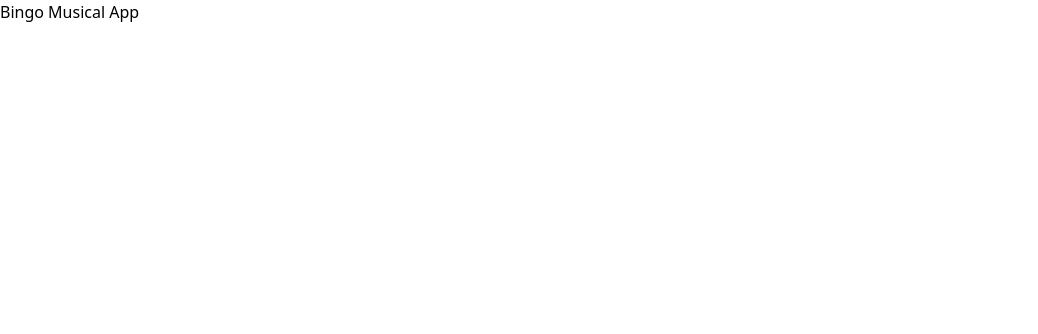
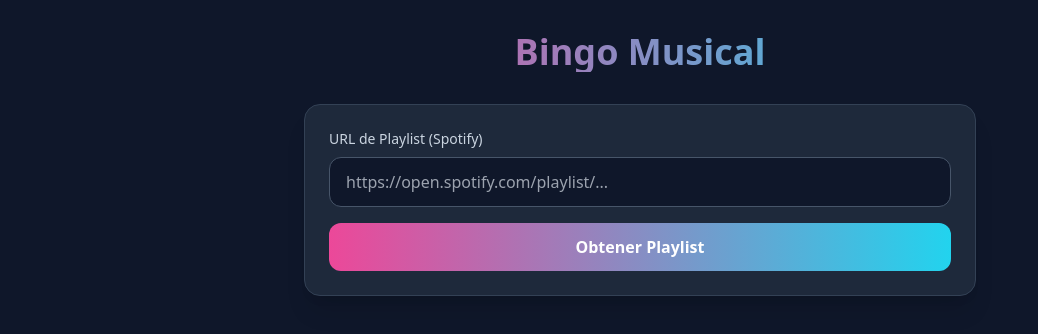
Before and after one commit to abrilgavilan11/bingo-front, a React (Vite) app: page / in a window 1280 px wide. Shown: the top 334 px of the page, without its empty margins (0-1038 px from the left). Built offline with nearby package versions, Linux system fonts and the light colour scheme.

Commit message:
feat: implement Spotify playlist integration service and fetch UI in App component

```diff
--- a/src/App.jsx
+++ b/src/App.jsx
@@ -1,7 +1,92 @@
+import { useState } from 'react';
+import { fetchPlaylist } from './services/api';
+
 export default function App() {
+  const [url, setUrl] = useState('');
+  const [data, setData] = useState(null);
+  const [loading, setLoading] = useState(false);
+  const [error, setError] = useState('');
+
+  const handleSubmit = async (e) => {
+    e.preventDefault();
+    setLoading(true);
+    setError('');
+    setData(null);
+
+    try {
+      const result = await fetchPlaylist(url);
+      setData(result);
+    } catch (err) {
+      setError(err.message);
+    } finally {
+      setLoading(false);
+    }
+  };
+
   return (
-    <div>
-      <h1>Bingo Musical App</h1>
+    <div className="min-h-screen bg-slate-900 text-white p-8 font-sans">
+      <div className="max-w-2xl mx-auto space-y-8">
+        <h1 className="text-4xl font-bold text-center text-transparent bg-clip-text bg-gradient-to-r from-pink-500 to-cyan-400">
+          Bingo Musical
+        </h1>
+
+        <div className="bg-slate-800 p-6 rounded-2xl shadow-xl border border-slate-700">
+          <form onSubmit={handleSubmit} className="space-y-4">
+            <div>
+              <label htmlFor="url" className="block text-sm font-medium text-slate-300 mb-2">
+                URL de Playlist (Spotify)
+              </label>
+              <input
+                id="url"
+                type="text"
+                value={url}
+                onChange={(e) => setUrl(e.target.value)}
+                placeholder="https://open.spotify.com/playlist/..."
+                className="w-full bg-slate-900 border border-slate-600 rounded-xl px-4 py-3 text-white focus:outline-none focus:ring-2 focus:ring-cyan-400 transition-all"
+                required
+              />
+            </div>
+            <button
+              type="submit"
+              disabled={loading}
+              className="w-full bg-gradient-to-r from-pink-500 to-cyan-400 text-white font-bold py-3 rounded-xl hover:opacity-90 transition-opacity disabled:opacity-50"
+            >
+              {loading ? 'Cargando...' : 'Obtener Playlist'}
+            </button>
+          </form>
+        </div>
+
+        {error && (
+          <div className="bg-red-500/20 border border-red-500 text-red-200 p-4 rounded-xl">
+            {error}
+          </div>
+        )}
+
+        {data && (
+          <div className="bg-slate-800 p-6 rounded-2xl border border-slate-700 space-y-4">
+            <h2 className="text-2xl font-semibold text-cyan-400">
+              ¡Playlist cargada con éxito!
+            </h2>
+            <p className="text-slate-300">
+              Total de canciones: <span className="font-bold text-white">{data.totalTracks}</span>
+            </p>
+
+            <div className="max-h-96 overflow-y-auto space-y-2 pr-2 custom-scrollbar">
+              {data.tracks.map((track, idx) => (
+                <div key={idx} className="flex items-center space-x-4 bg-slate-900 p-3 rounded-lg border border-slate-700/50">
+                  {track.cover_url && (
+                    <img src={track.cover_url} alt={track.title} className="w-12 h-12 rounded object-cover shadow-sm" />
+                  )}
+                  <div className="flex-1 min-w-0">
+                    <p className="text-white font-medium truncate">{track.title}</p>
+                    <p className="text-slate-400 text-sm truncate">{track.artist}</p>
+                  </div>
+                </div>
+              ))}
+            </div>
+          </div>
+        )}
+      </div>
     </div>
-  )
+  );
 }
--- /dev/null
+++ b/src/services/api.js
@@ -0,0 +1,16 @@
+import axios from 'axios';
+
+const api = axios.create({
+  baseURL: 'http://localhost:3001/api',
+});
+
+export const fetchPlaylist = async (url) => {
+  try {
+    const response = await api.post('/spotify/playlist', { url });
+    return response.data;
+  } catch (error) {
+    throw new Error(error.response?.data?.error || 'Error conectando con el servidor');
+  }
+};
+
+export default api;
```
